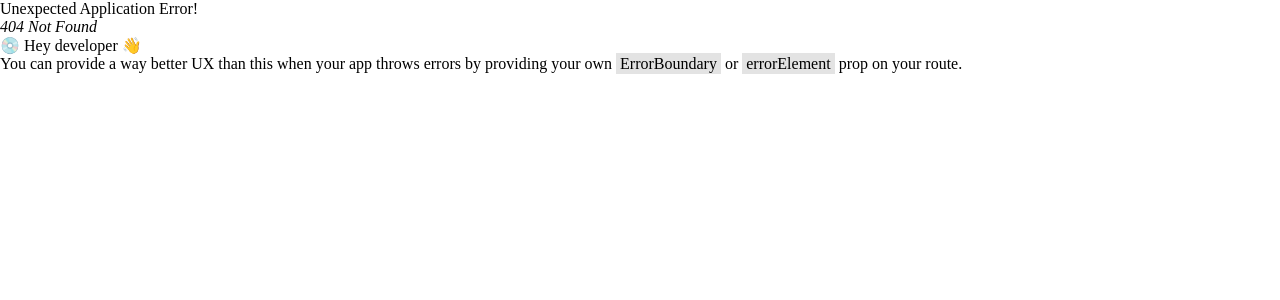
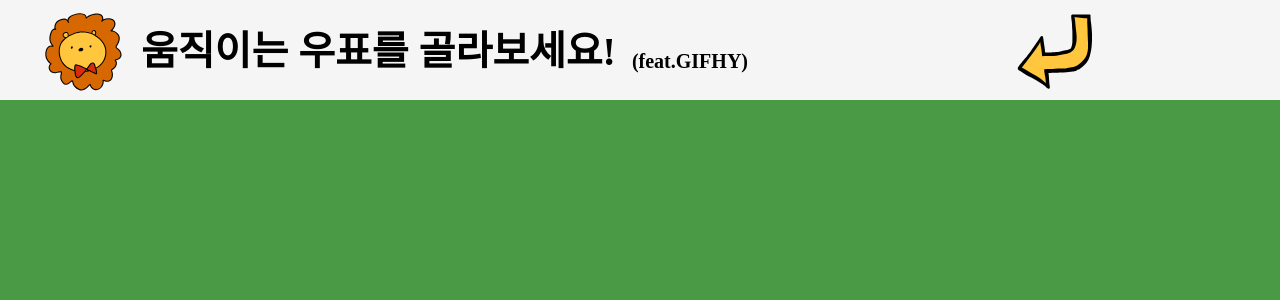
Before and after one commit to whddbsl/likelion-mailbox, a React (Vite) app: page /giphy in a window 1280 px wide. Before the commit this address had no page. Shown: the top 300 px of the page. Built offline with nearby package versions, Linux system fonts and the light colour scheme; no server answers; a web font is replaced by a local one.

Commit message:
[modify, dev]SelectStamp path경로 수정, GIPHY API 확인중

```diff
--- a/src/pages/SelectStamp.jsx
+++ b/src/pages/SelectStamp.jsx
@@ -1,7 +1,13 @@
 import Header from '@/layout/header';
+import { useEffect } from 'react';
 
 function SelectStamp() {
   // console.log(Lion());
+  useEffect(() => {
+    const key = import.meta.env.VITE_GIPHY_API_KEY;
+    const url = `https://api.giphy.com/v1/gifs/random?api_key=${key}`;
+    console.log(url);
+  }, []);
   return (
     <>
       <Header />
--- a/src/routes/routes.jsx
+++ b/src/routes/routes.jsx
@@ -13,7 +13,7 @@ const router = createBrowserRouter(
       <Route index element={<Home />} />
       <Route path="signup" element={<SiginUp />} />
       <Route path="signin" element={<SignIn />} />
-      <Route path="gifhy" element={<SelectStamp />} />
+      <Route path="giphy" element={<SelectStamp />} />
     </Route>
   )
 );
```
